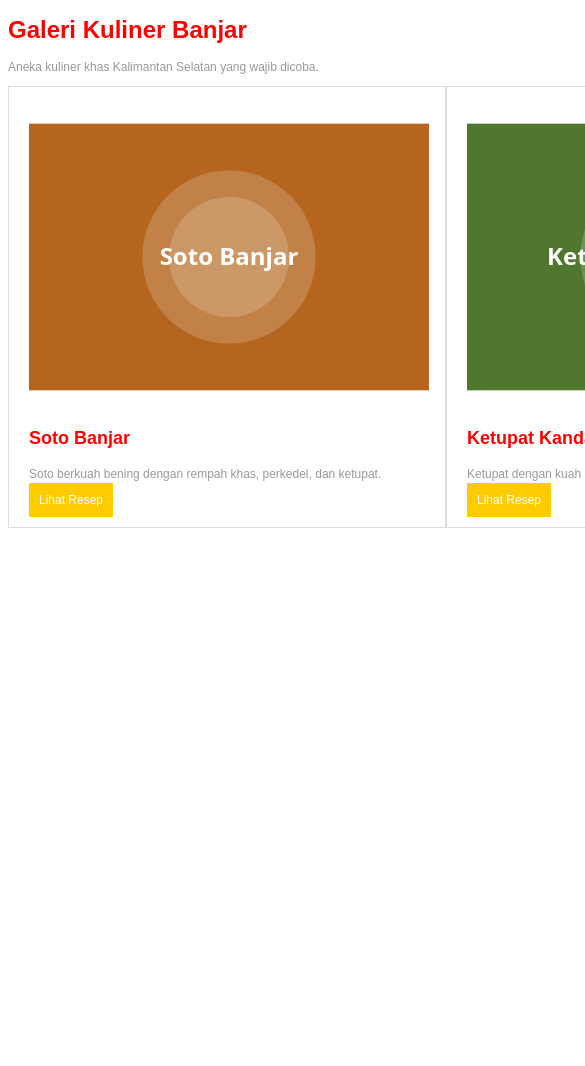
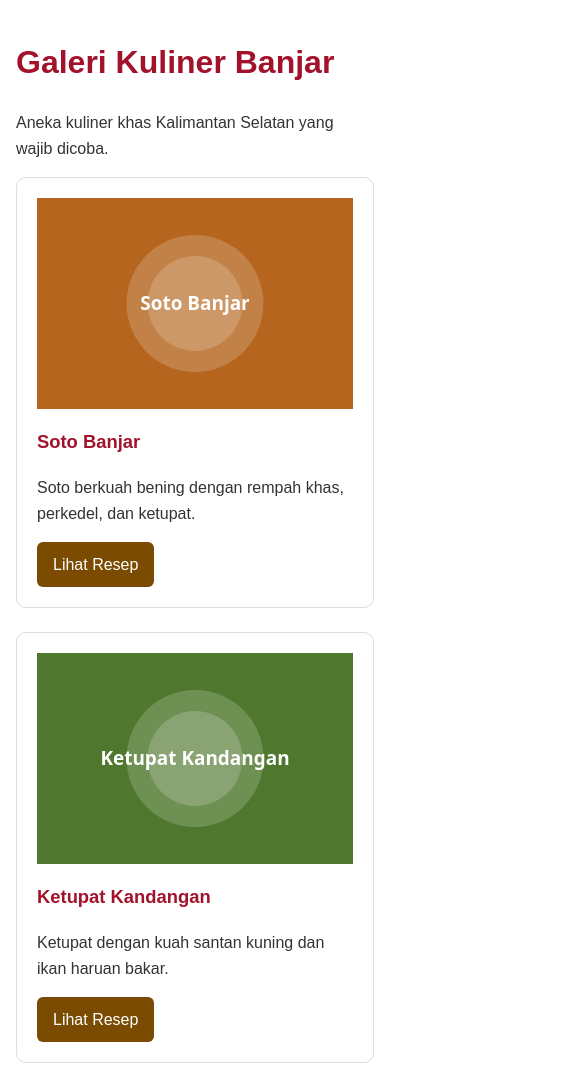
Before and after one commit to Reivhell/web-2510010121, a plain HTML site: page bedah-kode-ai/modul-2-galeri.html in a window 390 px wide. Shown: the top 1066 px of the page, 585 px wide, since content can reach past the window. Before the commit the page ends 844 px from the top, so only its background shows below. Drawn offline with Linux system fonts and the light colour scheme.

Commit message:
Bedah Kode Ai

```diff
--- a/bahan-mahasiswa/bedah-kode-ai/modul-2-galeri.css
+++ /dev/null
@@ -1,52 +0,0 @@
-body {
-  font-family: Arial;
-  font-size: 12px;
-  color: #999;
-}
-
-.container {
-  width: 1200px;
-  margin: 0 auto;
-}
-
-#judul-utama {
-  color: red !important;
-}
-
-.galeri {
-  display: flex;
-}
-
-.kartu {
-  width: 400px;
-  float: left;
-  padding: 20px;
-  border: 1px solid #ddd;
-}
-
-.kartu img {
-  width: 400px;
-  height: 300px;
-}
-
-.kartu h3 {
-  color: red !important;
-  font-size: 18px;
-}
-
-.tombol {
-  background: #ffcc00;
-  color: #fff;
-  padding: 10px;
-  text-decoration: none;
-}
-
-a:focus {
-  outline: none;
-}
-
-@media (max-width: 1200px) {
-  .kartu {
-    width: 33%;
-  }
-}
--- /dev/null
+++ b/bedah-kode-ai/modul-2-galeri.css
@@ -0,0 +1,83 @@
+/* Versi perbaikan - Bedah Kode AI Modul 2 */
+:root {
+  --warna-judul: #a3122b;
+  /* merah gelap, kontras sekitar 7,8:1 dengan putih */
+  --warna-teks: #333333;
+  /* kontras sekitar 12,6:1 */
+  --warna-tombol: #7a4b00;
+  /* cokelat gelap, teks putih kontras sekitar 7,4:1 */
+  --warna-fokus: #1d4ed8;
+  /* biru tua, kontras sekitar 6,7:1 dengan putih */
+}
+
+*,
+*::before,
+*::after {
+  box-sizing: border-box;
+  /* lebar sudah termasuk padding dan border */
+}
+
+body {
+  margin: 0;
+  font-family: Arial, Helvetica, sans-serif;
+  /* selalu beri cadangan */
+  font-size: 1rem;
+  /* 16px, mudah dibaca */
+  line-height: 1.6;
+  color: var(--warna-teks);
+}
+
+.container {
+  width: 100%;
+  max-width: 1200px;
+  /* tidak lebih lebar dari 1200px, tetapi bisa menyusut */
+  margin: 0 auto;
+  padding: 1rem;
+}
+
+#judul-utama,
+.kartu h3 {
+  color: var(--warna-judul);
+  /* tanpa !important */
+}
+
+.galeri {
+  display: grid;
+  grid-template-columns: repeat(auto-fill, minmax(260px, 1fr));
+  gap: 1.5rem;
+}
+
+.kartu {
+  padding: 1.25rem;
+  border: 1px solid #dddddd;
+  border-radius: 10px;
+}
+
+.kartu img {
+  display: block;
+  width: 100%;
+  /* mengikuti lebar kartu */
+  height: auto;
+  aspect-ratio: 3 / 2;
+  object-fit: cover;
+  /* tidak gepeng */
+}
+
+.kartu h3 {
+  font-size: 1.15rem;
+}
+
+.tombol {
+  display: inline-block;
+  padding: 0.6rem 1rem;
+  border-radius: 6px;
+  background-color: var(--warna-tombol);
+  color: #ffffff;
+  text-decoration: none;
+}
+
+/* Fokus keyboard tetap terlihat */
+a:focus-visible {
+  outline: 3px solid var(--warna-fokus);
+  outline-offset: 2px;
+}
```
Also changed, not shown: bahan-mahasiswa/bedah-kode-ai/data/kajian.json (deleted, +0 -9 lines), bahan-mahasiswa/bedah-kode-ai/modul-1-warung-soto.html (deleted, +0 -32 lines), bahan-mahasiswa/bedah-kode-ai/modul-3-komentar.html (deleted, +0 -45 lines), bahan-mahasiswa/bedah-kode-ai/modul-4-masjid.html (deleted, +0 -18 lines), bahan-mahasiswa/bedah-kode-ai/modul-4-masjid.js (deleted, +0 -36 lines), bedah-kode-ai/modul-2-galeri.html (renamed from bahan-mahasiswa/bedah-kode-ai/modul-2-galeri.html, +3 -0 lines), bedah-kode-ai/img/amparan-tatak.svg (renamed from bahan-mahasiswa/bedah-kode-ai/img/amparan-tatak.svg), bedah-kode-ai/img/ketupat-kandangan.svg (renamed from bahan-mahasiswa/bedah-kode-ai/img/ketupat-kandangan.svg), bedah-kode-ai/img/soto-banjar.svg (renamed from bahan-mahasiswa/bedah-kode-ai/img/soto-banjar.svg), 4 other files.
